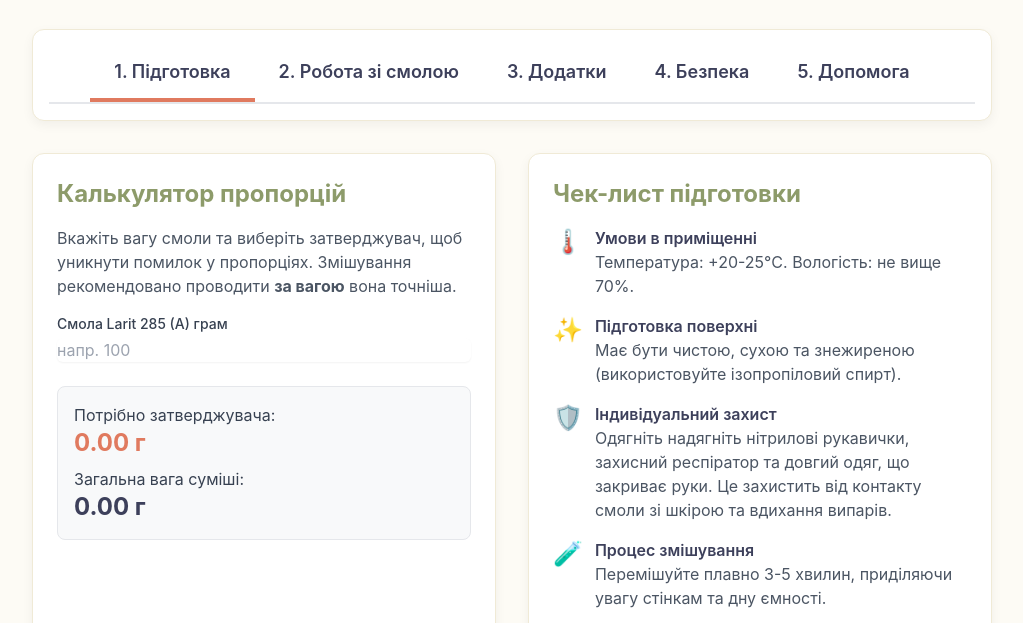
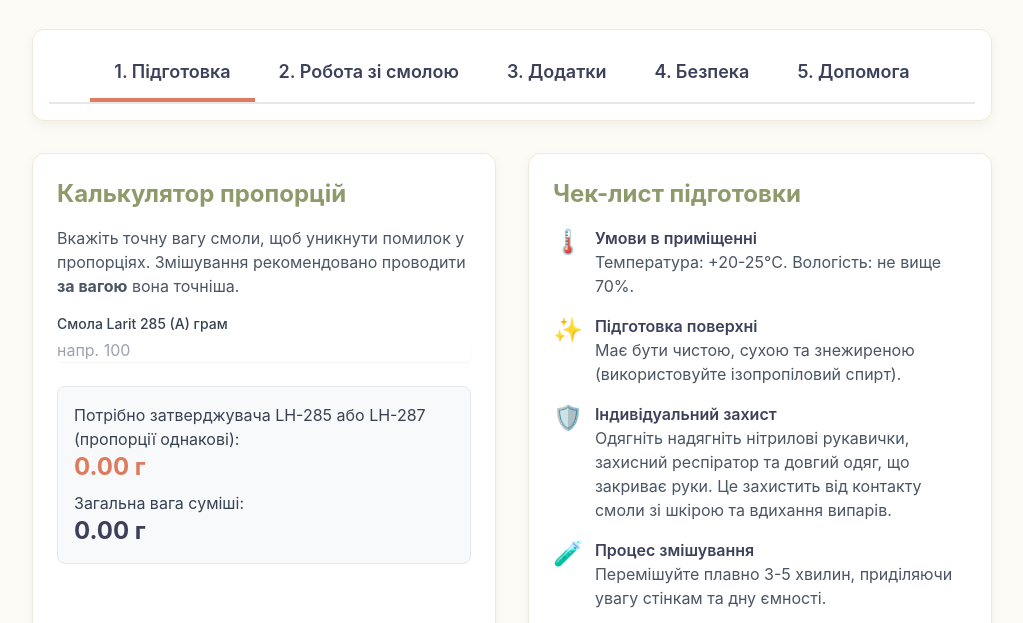
Before and after one commit to Synkevych/lh-285, a plain HTML site: page index.html in a window 1280 px wide. Shown: the part 111-734 px from the top of the page, without its empty margins (128-1151 px from the left). Drawn offline with nearby package versions, Linux system fonts and the light colour scheme.

Commit message:
Update index.html

```diff
--- a/index.html
+++ b/index.html
@@ -79,11 +79,11 @@
                 <div class="grid md:grid-cols-2 gap-8">
                     <div class="card p-6">
                         <h2 class="text-2xl font-bold mb-4 text-[#8D9B6A]">Калькулятор пропорцій</h2>
-                        <p class="mb-4 text-gray-600">Вкажіть вагу смоли та виберіть затверджувач, щоб уникнути помилок у пропорціях. Змішування рекомендовано проводити <b>за вагою</b> вона точніша.</p>
+                        <p class="mb-4 text-gray-600">Вкажіть точну вагу смоли, щоб уникнути помилок у пропорціях. Змішування рекомендовано проводити <b>за вагою</b> вона точніша.</p>
                             <label for="resin-weight" class="block text-sm font-medium text-gray-700">Смола Larit 285 (A) грам</label>
                             <input type="number" id="resin-weight" min="0" class="mt-1 block w-full rounded-md border-gray-300 shadow-sm focus:border-[#8D9B6A] focus:ring focus:ring-[#8D9B6A] focus:ring-opacity-50" placeholder="напр. 100">
                         <div class="mt-6 bg-[#F8F9FA] p-4 rounded-lg border">
-                            <p class="text-gray-700">Потрібно затверджувача:</p>
+                            <p class="text-gray-700">Потрібно затверджувача LH-285 або LH-287 (пропорції однакові):</p>
                             <p id="hardener-result" class="text-2xl font-bold text-[#E07A5F]">0.00 г</p>
                             <p class="text-gray-700 mt-2">Загальна вага суміші:</p>
                             <p id="total-result" class="text-2xl font-bold text-[#3D405B]">0.00 г</p>
@@ -361,7 +361,6 @@
         }
 
         resinWeightInput.addEventListener('input', calculateProportions);
-        hardenerTypeSelect.addEventListener('change', calculateProportions);
 
         function toggleItem(element) {
             element.classList.toggle('active');
```
